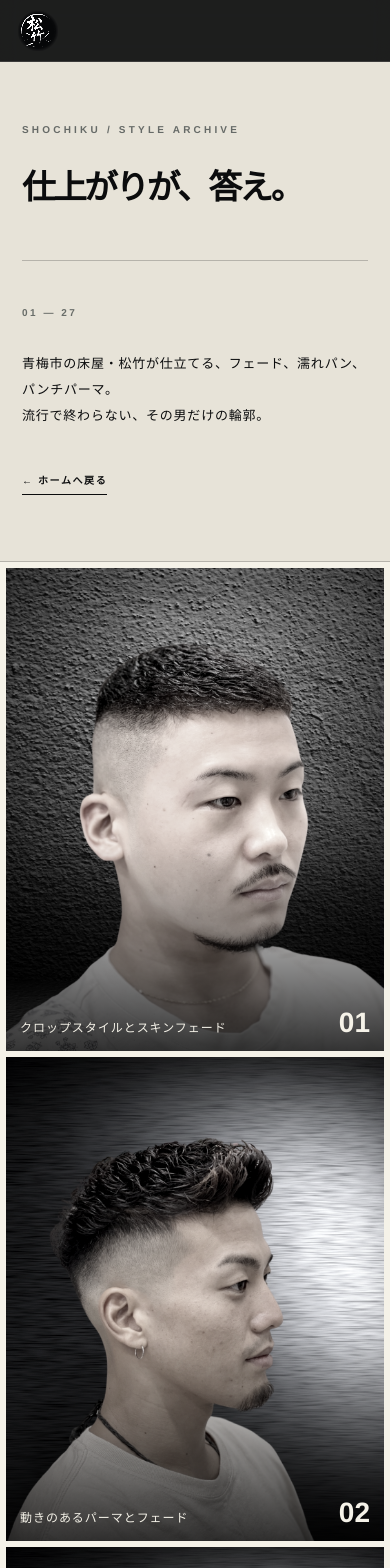
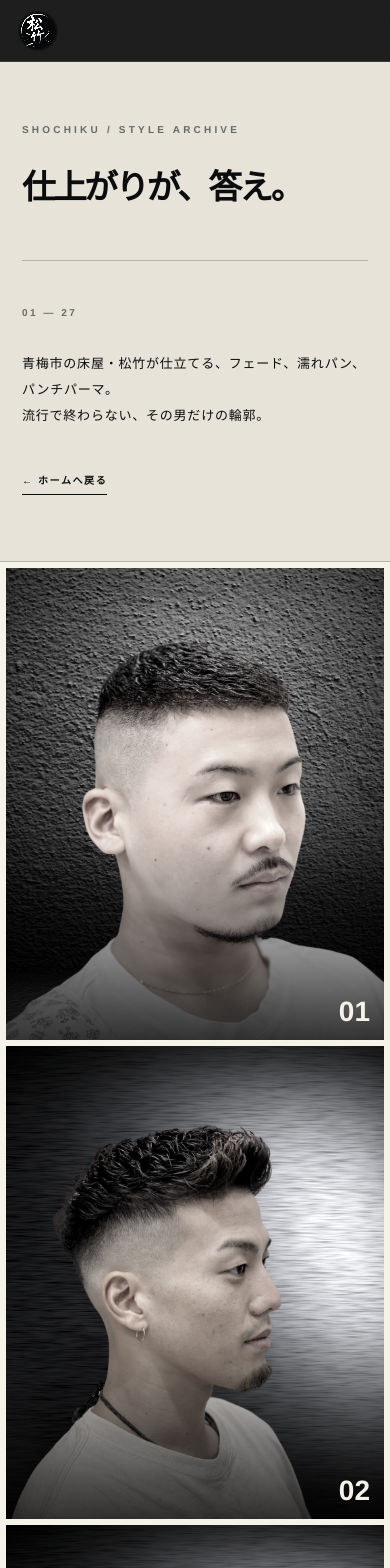
Before and after one commit to shochiku-barber/shochiku-homepage, a Next.js app: page /styles in a window 390 px wide. Shown: the top 1568 px of the page. Built offline with nearby package versions, Linux system fonts and the light colour scheme.

Commit message:
Unify hairstyle gallery cards

```diff
--- a/app/globals.css
+++ b/app/globals.css
@@ -176,15 +176,13 @@ img { display: block; }
 .gallery-intro-note span { font: 800 10px/1 var(--sans); letter-spacing: .25em; color: #696d69; }
 .gallery-intro-note p { margin: 28px 0 38px; font: 500 13px/2 var(--serif); letter-spacing: .06em; }
 .gallery-intro-note a { padding-bottom: 8px; font: 700 10px/1 var(--sans); letter-spacing: .16em; border-bottom: 1px solid currentColor; }
-.gallery-grid-full { padding: 12px; display: grid; grid-template-columns: repeat(4, 1fr); grid-auto-rows: 22vw; gap: 12px; background: var(--ivory); }
+.gallery-grid-full { padding: 12px; display: grid; grid-template-columns: repeat(3, minmax(0, 1fr)); gap: 12px; background: var(--ivory); }
 .gallery-work { position: relative; margin: 0; overflow: hidden; background: #1b1d1e; }
-.gallery-work:nth-child(1), .gallery-work:nth-child(7) { grid-column: span 2; grid-row: span 2; }
-.gallery-work:nth-child(4), .gallery-work:nth-child(10) { grid-column: span 2; }
-.gallery-work img { object-fit: cover; filter: saturate(.22) contrast(1.05); transition: transform .7s cubic-bezier(.2,.7,.2,1), filter .5s; }
+.gallery-work { aspect-ratio: 4 / 5; }
+.gallery-work img { object-fit: contain; filter: saturate(.22) contrast(1.05); transition: transform .7s cubic-bezier(.2,.7,.2,1), filter .5s; }
 .gallery-work:hover img { transform: scale(1.025); filter: saturate(.75) contrast(1.02); }
 .gallery-work::after { content: ""; position: absolute; inset: 0; background: linear-gradient(0deg, rgba(0,0,0,.8), transparent 42%); }
-.gallery-work figcaption { position: absolute; z-index: 2; inset: auto 22px 20px; display: flex; justify-content: space-between; align-items: end; gap: 20px; color: var(--ivory); }
-.gallery-work figcaption span { font: 500 12px/1.4 var(--serif); letter-spacing: .08em; }
+.gallery-work figcaption { position: absolute; z-index: 2; inset: auto 22px 20px; display: flex; justify-content: flex-end; align-items: end; color: var(--ivory); }
 .gallery-work figcaption b { font: 700 28px/1 var(--sans); }
 .gallery-cta { padding: 90px 6vw; display: flex; justify-content: space-between; align-items: end; gap: 50px; color: var(--ivory); background: var(--ink); }
 .gallery-cta > p { margin: 0; font: 600 clamp(25px, 3.9vw, 58px)/1.1 var(--serif); letter-spacing: -.055em; white-space: nowrap; }
@@ -242,9 +240,7 @@ footer { padding: 75px 6vw 36px; color: var(--ivory); background: #070809; }
   .social-actions { grid-column: 1; }
   .gallery-intro { min-height: auto; padding: 160px 7vw 90px; grid-template-columns: 1fr; gap: 70px; }
   .gallery-intro-note { padding: 38px 0 0; border-left: 0; border-top: 1px solid var(--line); }
-  .gallery-grid-full { grid-template-columns: repeat(2, 1fr); grid-auto-rows: 58vw; }
-  .gallery-work:nth-child(1), .gallery-work:nth-child(7) { grid-column: span 2; grid-row: span 2; }
-  .gallery-work:nth-child(4), .gallery-work:nth-child(10) { grid-column: span 2; }
+  .gallery-grid-full { grid-template-columns: repeat(2, minmax(0, 1fr)); }
   .gallery-cta { align-items: stretch; flex-direction: column; }
   .gallery-cta > div { width: 100%; min-width: 0; }
 }
@@ -294,8 +290,7 @@ footer { padding: 75px 6vw 36px; color: var(--ivory); background: #070809; }
   .social-actions { grid-template-columns: 1fr; }
   .gallery-intro { padding: 125px 22px 70px; gap: 55px; }
   .gallery-intro h1 { width: 100%; font-size: clamp(28px, 8.6vw, 38px); }
-  .gallery-grid-full { padding: 6px; grid-template-columns: 1fr; grid-auto-rows: 124vw; gap: 6px; }
-  .gallery-work:nth-child(1), .gallery-work:nth-child(4), .gallery-work:nth-child(7), .gallery-work:nth-child(10) { grid-column: auto; grid-row: auto; }
+  .gallery-grid-full { padding: 6px; grid-template-columns: 1fr; gap: 6px; }
   .gallery-work figcaption { inset: auto 14px 14px; }
   .gallery-cta { padding: 70px 22px; }
   .gallery-cta > p { font-size: clamp(24px, 7vw, 32px); }
--- a/app/styles/page.tsx
+++ b/app/styles/page.tsx
@@ -44,8 +44,15 @@ export default function StyleArchive() {
       <section className="gallery-grid-full" aria-label="松竹のスタイル作品集">
         {styles.map((style, index) => (
           <figure className="gallery-work" key={style.src}>
-            <Image src={style.src} alt={style.alt} fill sizes="(max-width: 720px) 100vw, 50vw" />
-            <figcaption><span>{style.alt}</span><b>{String(index + 1).padStart(2, "0")}</b></figcaption>
+            <Image
+              src={style.src}
+              alt={style.alt}
+              fill
+              sizes="(max-width: 620px) 100vw, (max-width: 980px) 50vw, 33vw"
+            />
+            <figcaption>
+              <b>{String(index + 1).padStart(2, "0")}</b>
+            </figcaption>
           </figure>
         ))}
       </section>
```
